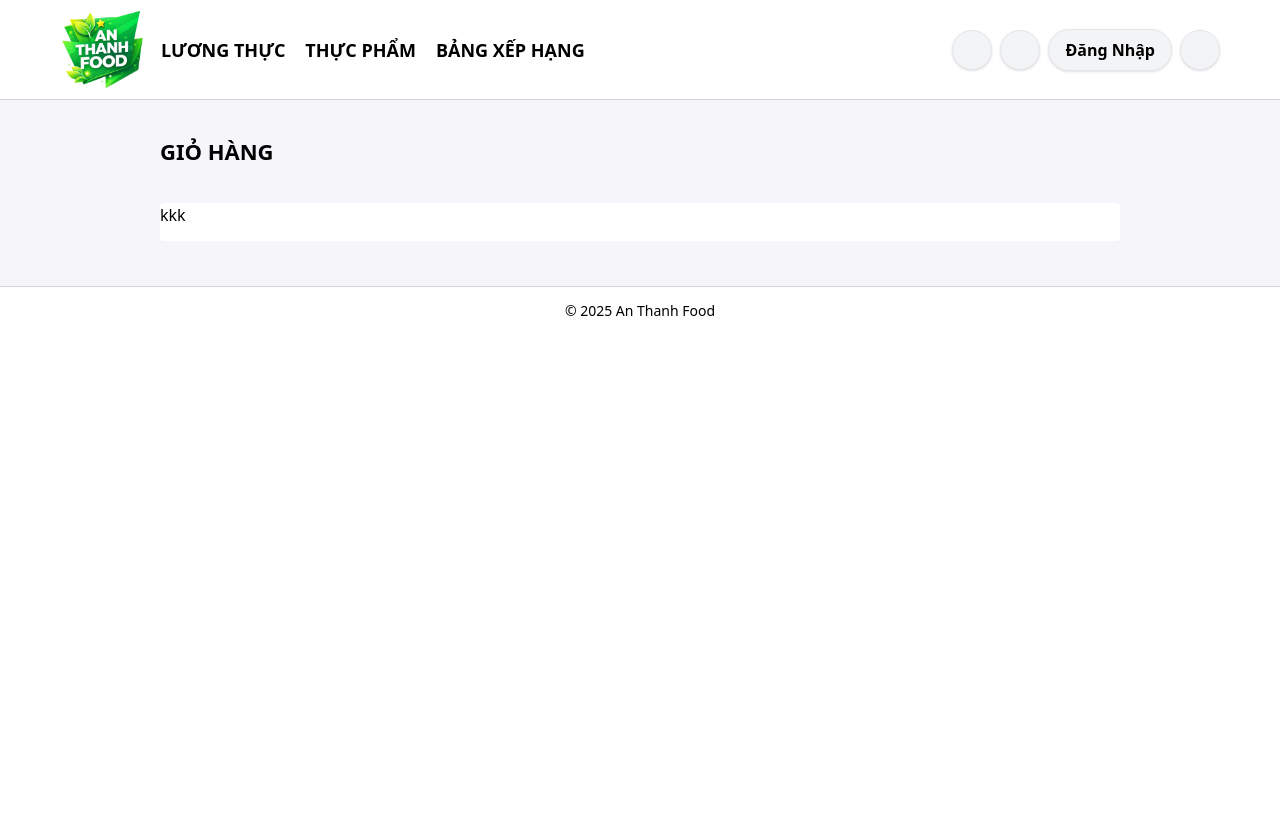
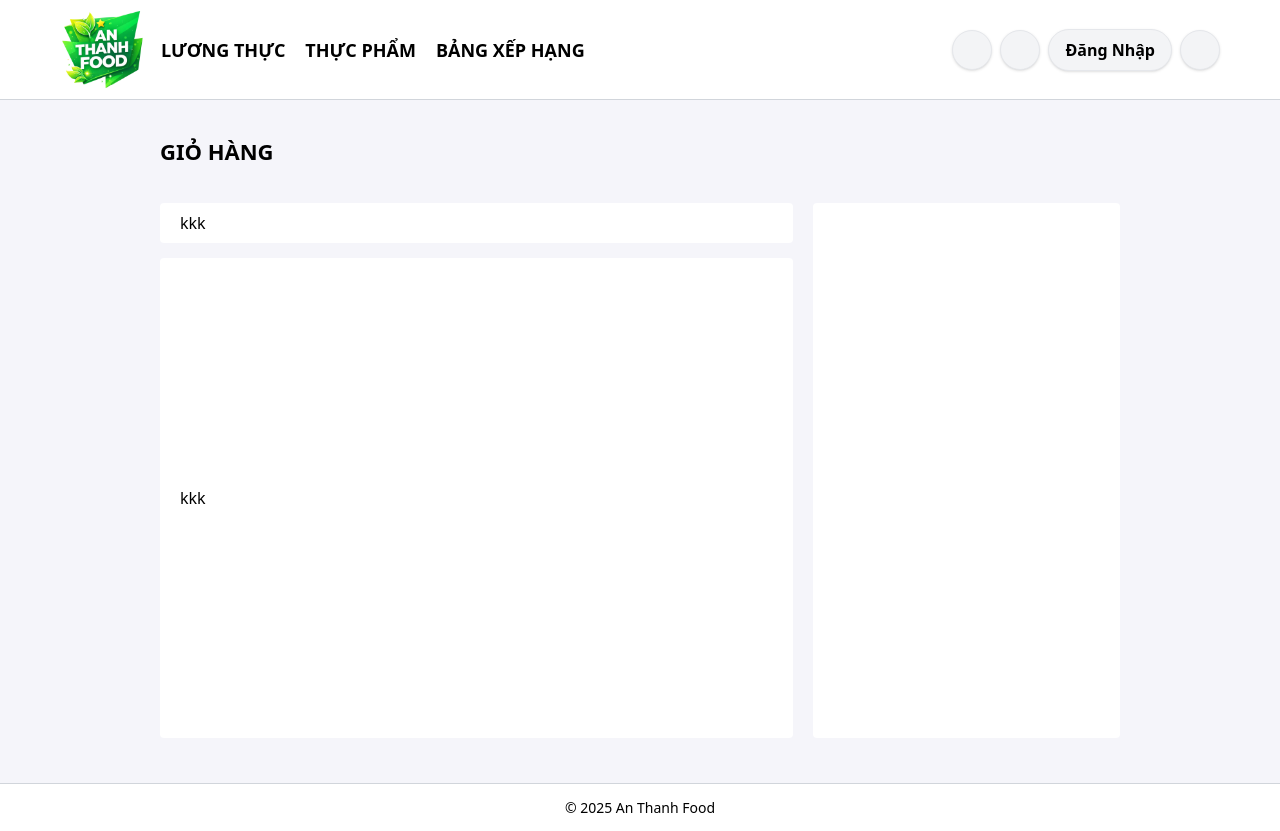
Before and after one commit to SongDuy/web-an-thanh-food, a React (Create React App) app: page /cart in a window 1280 px wide. Before the commit the page ends 800 px from the top, so only its background shows below. Built offline with nearby package versions, Linux system fonts and the light colour scheme; some icons are missing.

Commit message:
Update new

```diff
--- a/src/pages/cart/index.js
+++ b/src/pages/cart/index.js
@@ -20,12 +20,18 @@ const CartPage = () => {
           <h1 className="text-[22px] font-semibold uppercase"> Giỏ Hàng </h1>
         </div>
 
-        <div className="">
-          <div className="w-full h-[38px] bg-white rounded">
-            kkk
+        <div className="w-full grid grid-cols-6 gap-5">
+          <div className="col-span-4">
+            <div className="w-full h-[40px] bg-white rounded flex items-center px-5">
+              kkk
+            </div>
+
+            <div className="w-full h-[480px] mt-[15px] bg-white rounded flex items-center px-5">
+              kkk
+            </div>
           </div>
 
-          <div>
+          <div className="col-span-2 bg-white rounded px-5">
 
           </div>
         </div>
--- a/src/pages/productDetail/index.js
+++ b/src/pages/productDetail/index.js
@@ -71,7 +71,6 @@ const ProductDetailPage = () => {
                     <span className="text-black text-sm">
                         Chi tiết
                     </span>
-
                 </div>
 
                 <div className="w-full h-[600px] px-[25px] py-[25px] border rounded bg-white grid grid-cols-5 gap-5">
```
